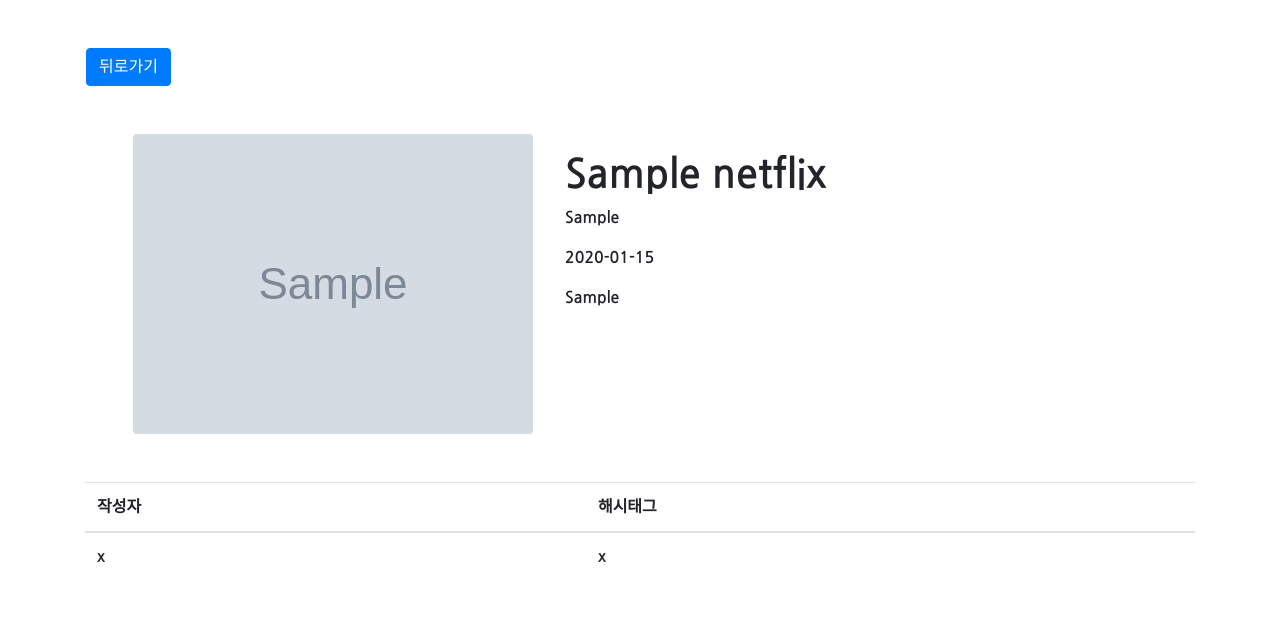
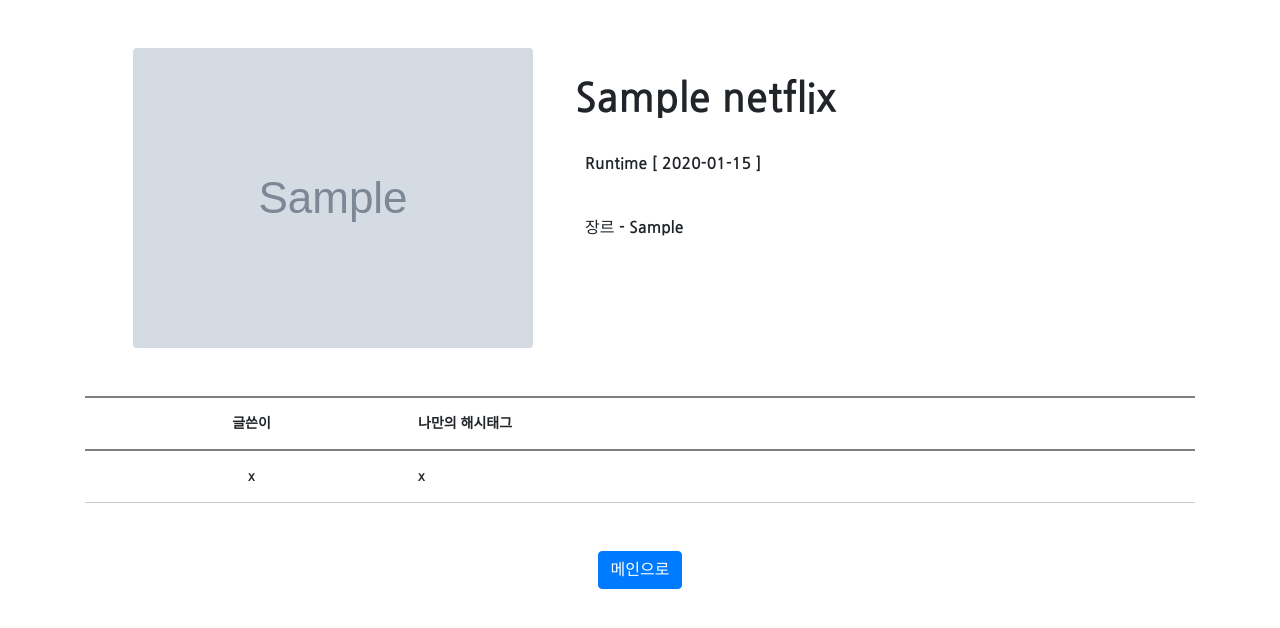
Before and after one commit to JIYUN97/My_Netflix, a Flask app: page /review/list/1 in a window 1280 px wide. Shown: the top 628 px of the page. Run offline with Flask 2, Linux system fonts and the light colour scheme; grey boxes marked "Sample" are stand-in pictures; a database or web service that is not in the repository returns one stand-in record (values such as "Sample title"); some libraries are stand-ins or nearby versions.

Commit message:
리뷰 목록 댓글 및 css 수정

```diff
--- a/app.py
+++ b/app.py
@@ -37,10 +37,10 @@ def main_page():
         nick = member_info['mem_nick']
 
         if search_title is None:
-            # 1. DB에서 Netflix 정보 모두 가져오기 ()
+            # DB에서 Netflix 정보 모두 가져오기 (리뷰 개수 내림차순 정렬 후 제목 오름차순 정렬)
             all_netflixs = list(db.netflix.find({}, {'_id': False}).sort([("net_rv_count", -1),("net_title", 1)]))
 
-            # 2. 닉네임 & Netflix 목록 반환하기
+            # 닉네임 & Netflix 목록 반환하기
             return render_template("main.html", netflixs=all_netflixs,nick=nick)
         else:
             search_netflixs = list(db.netflix.find({"net_title":{"$regex":search_title}},{"id_":False}).sort([("net_rv_count", -1),("net_title", 1)]))
@@ -158,8 +158,10 @@ def review_write(title):
           'rv_net_title': title
       }
 
+      # DB에 리뷰 정보 업데이트
       db.review.insert_one(review)
 
+      # 해당 netflix의 리뷰 개수를 업데이트해서 DB에 적용
       db.netflix.update_one({ "net_title": title }, { "$inc": { "net_rv_count": 1 } })
 
       return redirect(url_for('review_list', title=title, nick=nick))
@@ -177,8 +179,6 @@ def review_list(title):
     # 2. DB에서 해당 Netflix 리뷰 목록 반환하기
     reviews = list(db.review.find({"rv_net_title": title}, {'_id': False}))
 
-    print(reviews)
-
     # 3. Netflix 정보 & 리뷰 목록 반환하기
     return render_template("review_list.html", netflix=netflix, reviews=reviews)
 
--- /dev/null
+++ b/static/review_list.css
@@ -0,0 +1,61 @@
+* {
+  margin: 0;
+  padding: 0;
+  font-family: 'Nanum Gothic', sans-serif;
+}
+
+a {
+  text-decoration: none;
+  color: inherit;
+}
+
+.info {
+  margin: 20px;
+  padding: 10px 0;
+}
+
+.info-title {
+  margin: 10px;
+}
+
+.poster {
+  height: 300px;
+  background-size: cover;
+  background-position: center;
+}
+
+.label-title {
+  width: 200px;
+  text-align: right;
+  padding-right: 20px;
+}
+
+.board_list_head,
+.board_list_body .item {
+  padding: 15px 0;
+  font-size: 0;
+}
+
+.board_list_head {
+  border-top: 2px solid gray;
+  border-bottom: 2px solid gray;
+}
+
+.board_list_body .item {
+  border-bottom: 1px solid #ccc;
+}
+
+.board_list_head > div,
+.board_list_body .item > div {
+  display: inline-block;
+  text-align: center;
+  font-size: 14px;
+}
+
+.board_list_head > div {
+  font-weight: 600;
+}
+
+.board_list .writer {
+  width: 30%;
+}
--- a/templates/review_list.html
+++ b/templates/review_list.html
@@ -26,23 +26,9 @@
   <!-- 구글폰트 -->
   <link href="https://fonts.googleapis.com/css2?family=Nanum+Gothic:wght@700&display=swap" rel="stylesheet">
 
-  <style type="text/css">
-    * {
-      font-family: 'Nanum Gothic', sans-serif;
-    }
+  <!-- Custom CSS -->
+  <link rel="stylesheet" href="{{ url_for('static', filename='review_list.css') }}">
 
-    .poster {
-      height: 300px;
-      background-size: cover;
-      background-position: center;
-    }
-
-    .label-title {
-      width: 200px;
-      text-align: right;
-      padding-right: 20px;
-    }
-  </style>
 </head>
 
 <body>
@@ -54,46 +40,61 @@
     {%  set runtime = netflix['net_runtime'] %}
     {%  set genre = netflix['net_genre'] %}
 
-    <div class="row mt-5">
-      <a href="/main" class="btn btn-primary mx-3">뒤로가기</a>
-    </div>
-
     <!-- Netflix Info -->
     <div class="row m-5">
       <div class="mr-3">
         <img class="img-fluid rounded mb-4 mb-lg-0" src="{{poster_path}}" alt="">
       </div>
       <div class="p-3">
-        <h1 class="font-weight-light">{{title}}</h1>
-        <p>{{category}}</p>
-        <p>{{runtime}}</p>
-        <p>{{genre}}</p>
+        <h1 class="info-title font-weight-light">{{title}}</h1>
+
+        {% if (category=="tv") %}
+        <p class="info info-category">TV 시리즈</p>
+        {% endif %}
+
+        {% if (category=="mv") %}
+        <p class="info info-category">영화</p>
+        {% endif %}
+
+        <p class="info info-runtime">Runtime [ {{runtime}} ]</p>
+
+        <p class="info info-genre">장르 - {{genre}}</p>
       </div>
     </div>
 
+    <!-- 리뷰 목록 -->
     <div class="reviews">
-      <table class="table">
-        <thead>
-          <tr>
-            <th scope="col">작성자</th>
-            <th scope="col">해시태그</th>
-          </tr>
-        </thead>
-        <tbody id="reviews-box">
 
-          {% for review in reviews %}
-          {% set nick = review['rv_hashtag'] %}
-          {% set hashtag = review['rv_hashtag'] %}
+      <div class="board_list_wrap">
+        <div class="board_list">
+          <div class="board_list_head">
+            <div class="writer">글쓴이</div>
+            <div class="hashtag">나만의 해시태그</div>
+          </div>
+          <div class="board_list_body">
 
-          <tr>
-            <td>{{nick}}</td>
-            <td>{{hashtag}}</td>
-          </tr>
+            {% for review in reviews %}
+            {% set nick = review['rv_hashtag'] %}
+            {% set hashtag = review['rv_hashtag'] %}
 
-          {% endfor %}
+            <div class="item">
+              <div class="writer">{{nick}}</div>
+              <div class="hashtag">{{hashtag}}</div>
+              <div class="btn_toggle"></div>
+              <span class="fas fa-caret-down"></span>
+            </div>
 
-        </tbody>
-      </table>
+            {% endfor %}
+
+          </div>
+        </div>
+      </div>
+
+    </div>
+    <!-- 리뷰 목록 끝 -->
+
+    <div class="row mt-5 justify-content-center">
+      <a href="/main" class="btn btn-primary mx-3">메인으로</a>
     </div>
 
   </div>
```
Also changed, not shown: static/review_write.css (added, +31 -0 lines), templates/main.html (+16 -5 lines), templates/review_write.html (+17 -68 lines).
